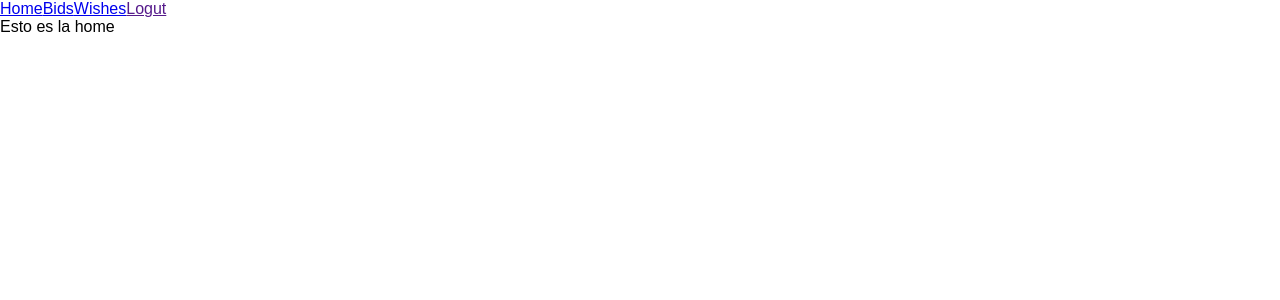
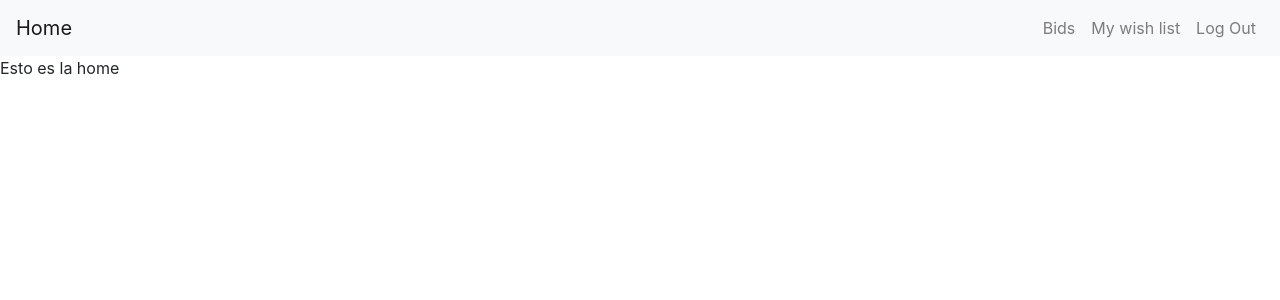
Before and after one commit to Javier1177/thunder-bid, a React (Create React App) app in the folder client/: page /#/ in a window 1280 px wide. Shown: the top 300 px of the page. Built offline with nearby package versions, Linux system fonts and the light colour scheme; sample sign-in values are in the browser's storage.

Commit message:
style of login and navbar started

```diff
--- a/client/package.json
+++ b/client/package.json
@@ -3,6 +3,7 @@
   "version": "0.1.0",
   "private": true,
   "dependencies": {
+    "bootstrap": "^4.1.3",
     "dotenv": "^6.0.0",
     "isomorphic-fetch": "^2.2.1",
     "jsonwebtoken": "^8.3.0",
@@ -10,7 +11,8 @@
     "react": "^16.4.2",
     "react-dom": "^16.4.2",
     "react-router-dom": "^4.3.1",
-    "react-scripts": "1.1.5"
+    "react-scripts": "1.1.5",
+    "reactstrap": "^6.4.0"
   },
   "scripts": {
     "start": "react-scripts start",
--- a/client/src/components/Login.jsx
+++ b/client/src/components/Login.jsx
@@ -1,6 +1,7 @@
 import React, { Component } from 'react'
 import { withRouter } from 'react-router-dom'
 import logic from '../logic'
+import { Button, Form, FormGroup, Label, Input, FormText } from 'reactstrap'
 
 class Login extends Component {
     state = {
@@ -28,19 +29,17 @@ class Login extends Component {
 
     //TODO handle error Wrong password/email
     render() {
-
-        return <div>
-            <h1>LOGIN</h1>
-            <form onSubmit={this.handleSubmit}>
-                <label>Email*</label>
-                <input type="email" onChange={this.handleChange} name="email" />
-                <label>Password*</label>
-                <input type="password" name="password" onChange={this.handleChange} />
-
-                <button type="submit">Submit</button>
-            </form>
-        </div>
-
+        return <Form onSubmit={this.handleSubmit}>
+        <FormGroup>
+          <Label>Email</Label>
+          <Input type="email" name="email" onChange={this.handleChange} name="email" />
+        </FormGroup>
+        <FormGroup>
+          <Label>Password</Label>
+          <Input type="password" name="password" onChange={this.handleChange} />
+        </FormGroup>
+        <Button>Submit</Button>
+      </Form>
     }
 }
 
--- a/client/src/components/NavBar.jsx
+++ b/client/src/components/NavBar.jsx
@@ -1,6 +1,16 @@
 import React, { Component } from 'react'
-import logic from '../logic'
-
+import {
+    Collapse,
+    Navbar,
+    NavbarToggler,
+    NavbarBrand,
+    Nav,
+    NavItem,
+    NavLink,
+    UncontrolledDropdown,
+    DropdownToggle,
+    DropdownMenu,
+    DropdownItem } from 'reactstrap'
 
 class NavBar extends Component{
     state = {
@@ -10,17 +20,31 @@ class NavBar extends Component{
 
     render() {
         return <div>
-            {this.props.isLoggedIn() ? <div>
-                <a href='#/'>Home</a>
-                <a href='#/user/bids'>Bids</a>
-                <a href='#/user/wishes'>Wishes</a>
-                <a onClick={this.props.handleLogout} href=''>Logut</a>
-            </div> : <div>
-                <a href='#/'>Home</a>
-                <a href='#/login'>Login</a>
-                <a href='#/register'>Register</a>
-            </div>}
-        </div>
+            {this.props.isLoggedIn() ? <Navbar color="light" light expand="md">
+          <NavbarBrand href="/">Home</NavbarBrand>
+            <Nav className="ml-auto" navbar>
+              <NavItem>
+                <NavLink href="#/user/bids">Bids</NavLink>
+              </NavItem>
+              <NavItem>
+                <NavLink href="#/user/wishes">My wish list</NavLink>
+              </NavItem>
+              <NavItem>
+                <NavLink onClick={this.props.handleLogout} href=''>Log Out</NavLink>
+              </NavItem>
+            </Nav>
+        </Navbar> : <Navbar color="light" light expand="md">
+          <NavbarBrand href="/">Home</NavbarBrand>
+            <Nav className="ml-auto" navbar>
+              <NavItem>
+                <NavLink href="#/login">Login</NavLink>
+              </NavItem>
+              <NavItem>
+                <NavLink href="#/register">Register</NavLink>
+              </NavItem>
+            </Nav>
+        </Navbar>}
+      </div>
     }
 }
 
--- a/client/src/index.js
+++ b/client/src/index.js
@@ -4,6 +4,7 @@ import {HashRouter} from 'react-router-dom'
 import './index.css'
 import App from './App'
 import registerServiceWorker from './registerServiceWorker'
+import 'bootstrap/dist/css/bootstrap.min.css'
 
 ReactDOM.render(<HashRouter><App /></HashRouter>, document.getElementById('root'))
 registerServiceWorker()
```
Also changed, not shown: 1 other file (tests, documents, lock files or other folders).
